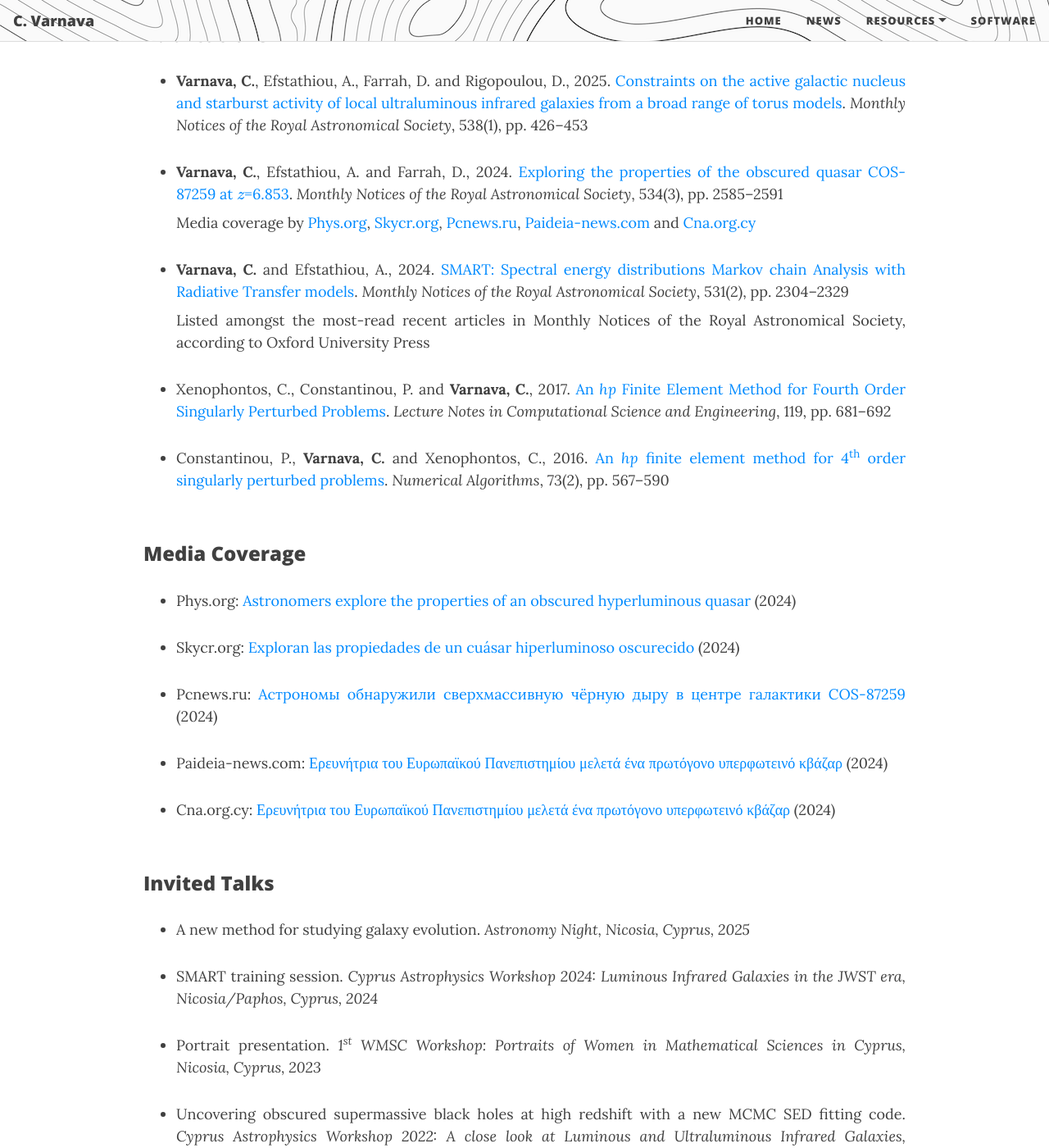
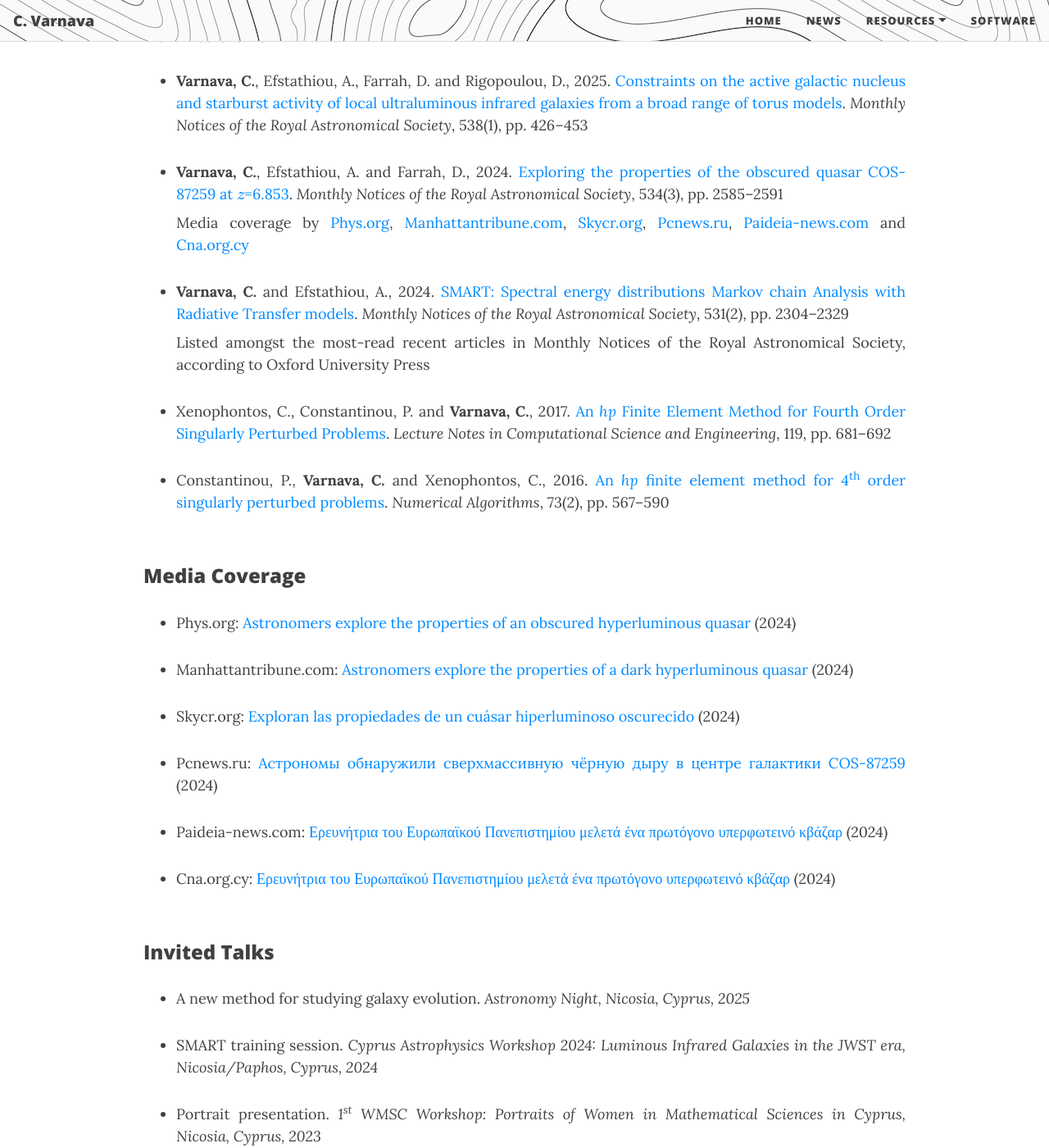
Before and after one commit to ch-var/ch-var.github.io, a Jekyll site: the page built from CV.html, in a window 1280 px wide and 1400 px high, scrolled down 2900 px. Shown: the whole window at 82% size. Built offline with Jekyll 4.4.1, drawn with Linux system fonts in a browser that asks for light colours; formulas are drawn with MathJax 3.

Commit message:
Update CV.html

```diff
--- a/CV.html
+++ b/CV.html
@@ -87,7 +87,7 @@
 <li class="responsive-margin"><b>Varnava, C.</b>, Efstathiou, A., Farrah, D. and Rigopoulou, D., 2025. <a href="https://doi.org/10.1093/mnras/staf319">Constraints on the active galactic nucleus and starburst activity of local ultraluminous infrared galaxies from a broad range of torus models</a>. <i>Monthly Notices of the Royal Astronomical Society</i>, 538(1), pp. 426–453</li>
 <p></p>
 <li class="responsive-margin" style="margin-bottom: 8px;"><b>Varnava, C.</b>, Efstathiou, A. and Farrah, D., 2024. <a href="https://doi.org/10.1093/mnras/stae2221">Exploring the properties of the obscured quasar COS-87259 at \(z\)=6.853</a>. <i>Monthly Notices of the Royal Astronomical Society</i>, 534(3), pp. 2585–2591</li>
-<p align='justify' class="responsive-margin" style="margin-top: 0px;">Media coverage by <a href="https://phys.org/news/2024-10-astronomers-explore-properties-obscured-hyperluminous.html">Phys.org</a>, <a href="https://skycr.org/2024/10/21/exploran-las-propiedades-de-un-cuasar-hiperluminoso-oscurecido/">Skycr.org</a>, <a href="https://pcnews.ru/news/astronomy_obnaruzili_sverhmassivnuu_cernuu_dyru_v_centre_galaktiki_cos_87259-1530160.html#gsc.tab=0">Pcnews.ru</a>, <a href="https://paideia-news.com/panepistimio-frederick/2024/11/11/ereynitria-toy-eyropaikoy-panepistimioy-meleta-ena-protogono-yperfoteino-kbazar">Paideia-news.com</a> and <a href="https://www.cna.org.cy/press-release/article/7556971/anakoinosi-typoy-evropaiko-panepistimio-kyproy">Cna.org.cy</a></p>
+<p align='justify' class="responsive-margin" style="margin-top: 0px;">Media coverage by <a href="https://phys.org/news/2024-10-astronomers-explore-properties-obscured-hyperluminous.html">Phys.org</a>, <a href="https://manhattantribune.com/astronomers-explore-the-properties-of-a-dark-hyperluminous-quasar/">Manhattantribune.com</a>, <a href="https://skycr.org/2024/10/21/exploran-las-propiedades-de-un-cuasar-hiperluminoso-oscurecido/">Skycr.org</a>, <a href="https://pcnews.ru/news/astronomy_obnaruzili_sverhmassivnuu_cernuu_dyru_v_centre_galaktiki_cos_87259-1530160.html#gsc.tab=0">Pcnews.ru</a>, <a href="https://paideia-news.com/panepistimio-frederick/2024/11/11/ereynitria-toy-eyropaikoy-panepistimioy-meleta-ena-protogono-yperfoteino-kbazar">Paideia-news.com</a> and <a href="https://www.cna.org.cy/press-release/article/7556971/anakoinosi-typoy-evropaiko-panepistimio-kyproy">Cna.org.cy</a></p>
 <p></p>
 <li class="responsive-margin" style="margin-bottom: 8px;"><b>Varnava, C.</b> and Efstathiou, A., 2024. <a href="https://doi.org/10.1093/mnras/stae1141">SMART: Spectral energy distributions Markov chain Analysis with Radiative Transfer models</a>. <i>Monthly Notices of the Royal Astronomical Society</i>, 531(2), pp. 2304–2329</li>
 <p align='justify' class="responsive-margin" style="margin-top: 0px;">Listed amongst the most-read recent articles in Monthly Notices of the Royal Astronomical Society, according to Oxford University Press</a></p>
@@ -100,6 +100,8 @@
 <p style="font-family: var(--header-font); font-weight: 800; line-height: 1.1; font-size: 1.5rem; margin-top: 1.25rem;">Media Coverage</p>
 <ul>
 <li class="responsive-margin">Phys.org: <a href="https://phys.org/news/2024-10-astronomers-explore-properties-obscured-hyperluminous.html">Astronomers explore the properties of an obscured hyperluminous quasar</a> (2024)</li>
+<p></p>
+  <li class="responsive-margin">Manhattantribune.com: <a href="https://manhattantribune.com/astronomers-explore-the-properties-of-a-dark-hyperluminous-quasar/">Astronomers explore the properties of a dark hyperluminous quasar</a> (2024)</li>
 <p></p>
 <li class="responsive-margin">Skycr.org: <a href="https://skycr.org/2024/10/21/exploran-las-propiedades-de-un-cuasar-hiperluminoso-oscurecido/">Exploran las propiedades de un cuásar hiperluminoso oscurecido</a> (2024)</li>
 <p></p>
```
